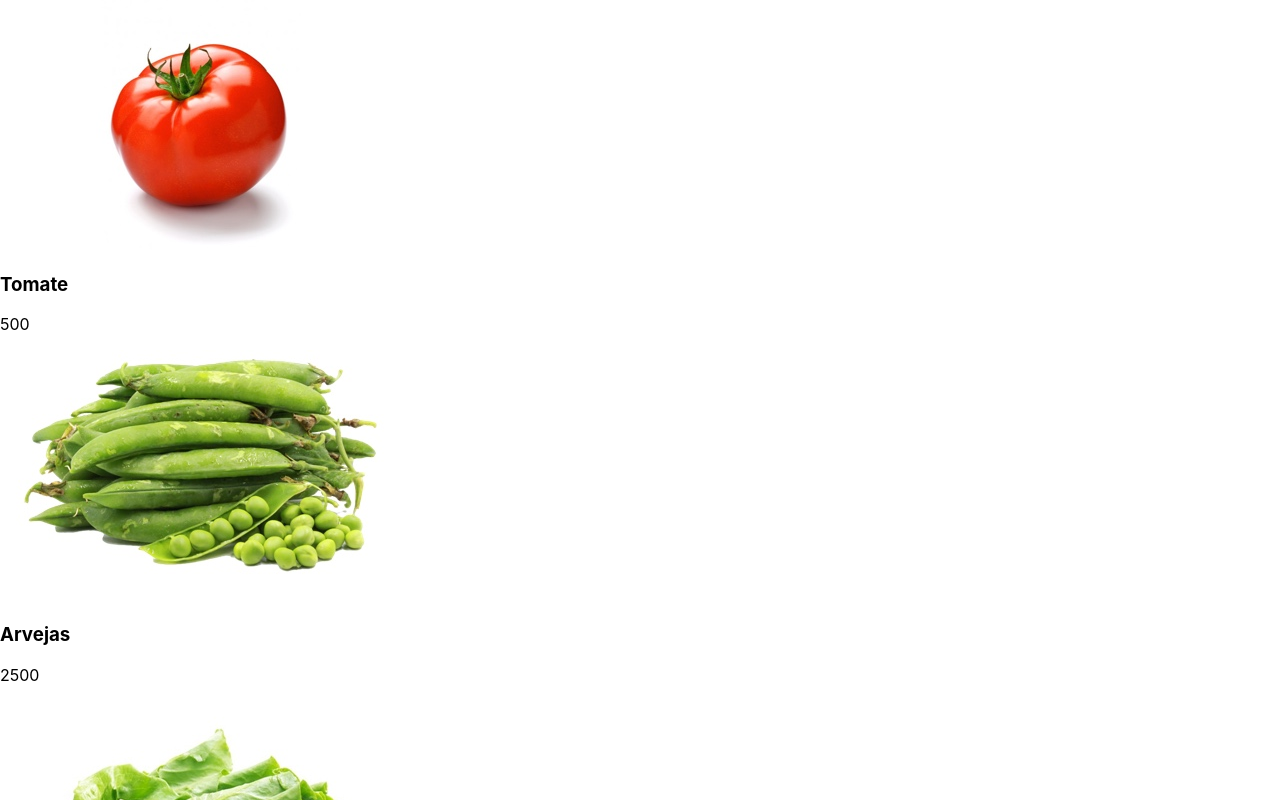
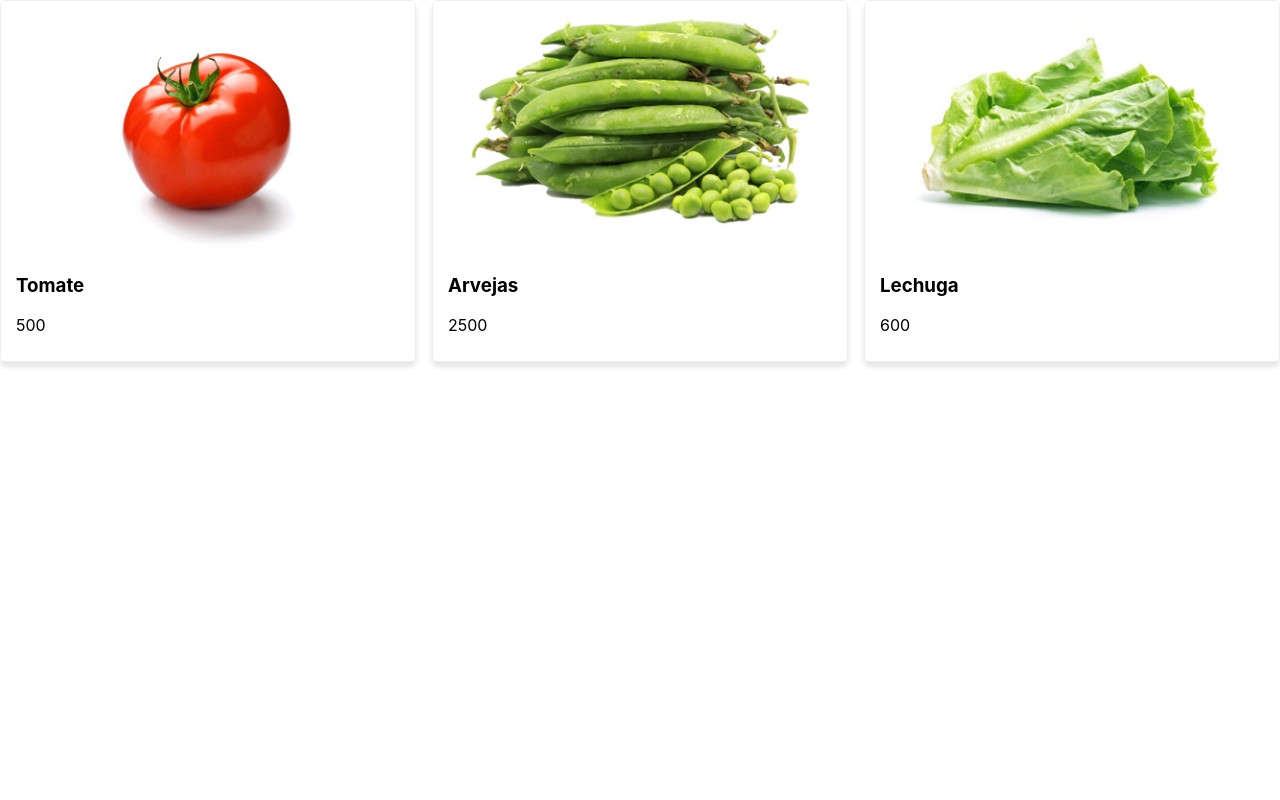
Before and after one commit to psyQore/carrito-compras-react, a React (Create React App) app: page / in a window 1280 px wide. Shown: the top 800 px of the page. Built offline with nearby package versions, Linux system fonts and the light colour scheme.

Commit message:
Se crean los style para los 2 components

```diff
--- a/src/components/Product.js
+++ b/src/components/Product.js
@@ -1,15 +1,28 @@
 import { Component } from "react";
 
+const styles = {
+  product: {
+    border: "solid 1px #eee",
+    boxShadow: "0px 5px 5px rgb(0,0,0, 0.1)",
+    width: "30%",
+    padding: "10px 15px",
+    borderRadius: "5px",
+  },
+  img: {
+    width: "100%",
+  },
+};
+
 class Product extends Component {
-    render(){
+  render() {
     const { product } = this.props;
     return (
-            <div>
-                <img src={product.img} alt={product.name} />
+      <div style={styles.product}>
+        <img style={styles.img} src={product.img} alt={product.name} />
         <h3>{product.name}</h3>
         <p>{product.price}</p>
       </div>
-        )
+    );
   }
 }
 
--- a/src/components/Products.js
+++ b/src/components/Products.js
@@ -1,18 +1,22 @@
 import { Component } from "react";
 import Product from "./Product";
+
+const styles = {
+  products: {
+    display: "flex",
+    flexDirection: "row",
+    justifyContent: "space-between",
+  },
+};
 
 class Products extends Component {
   render() {
     const { products, addToCart } = this.props;
 
     return (
-      <div>
+      <div style={styles.products}>
         {products.map((product) => (
-          <Product
-            addToCart={addToCart}
-            key={product.name}
-            product={product}
-          />
+          <Product addToCart={addToCart} key={product.name} product={product} />
         ))}
       </div>
     );
```
Also changed, not shown: src/App.js (+5 -5 lines). Lines whose indentation alone changed are shown as unchanged.
